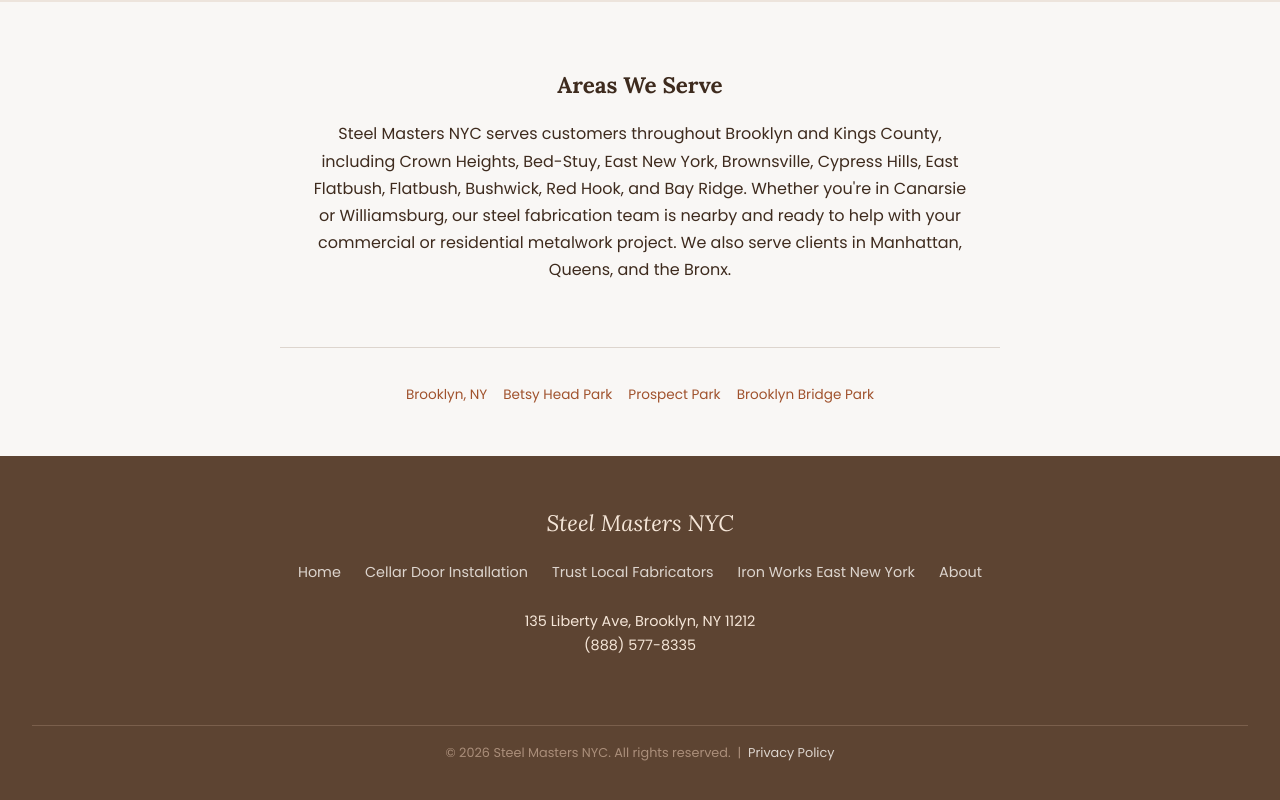
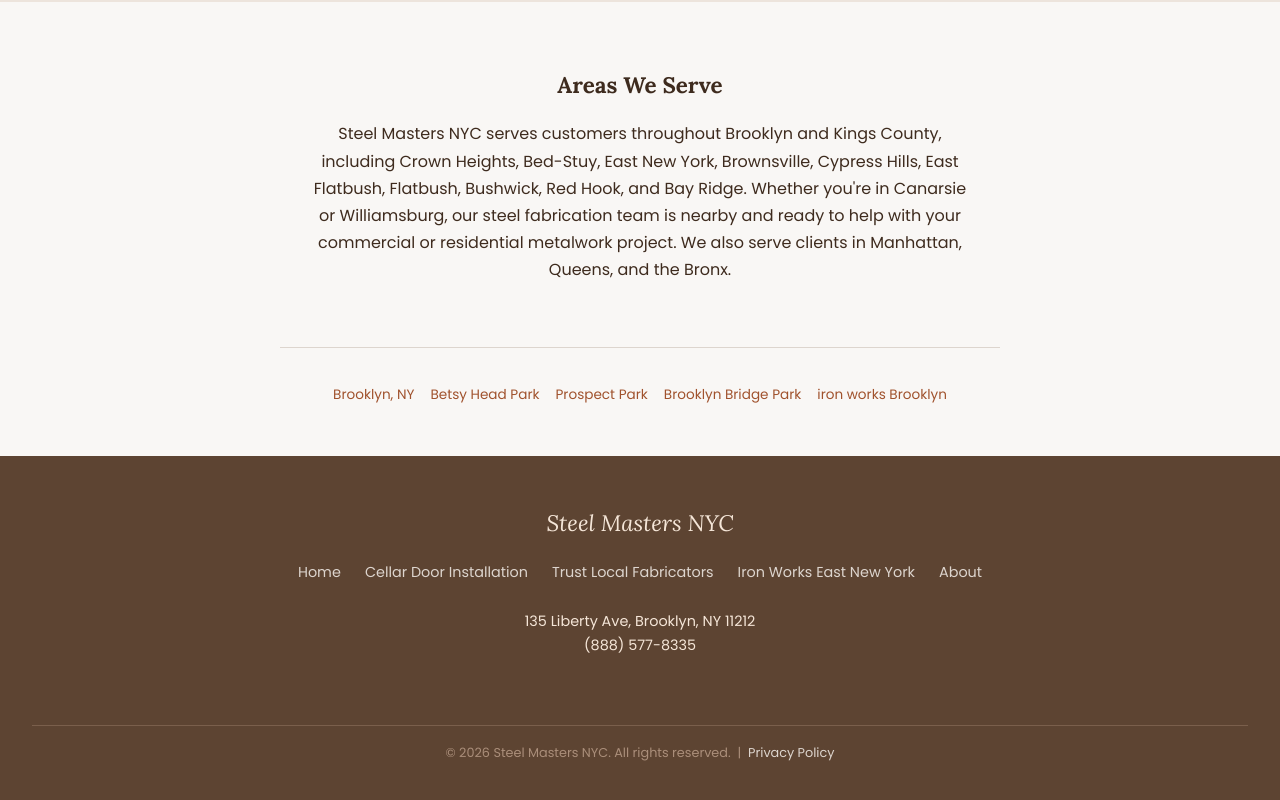
Before and after one commit to Ignitenew/steel-fabricator-brooklyn-ny, a plain HTML site: page about-us.html in a window 1280 px wide. Shown: the part 4341-5141 px from the top of the page. Drawn offline with nearby package versions, Linux system fonts and the light colour scheme; some icons are missing.

Commit message:
Update HTML files with link wheel links

```diff
--- a/about-us.html
+++ b/about-us.html
@@ -144,7 +144,7 @@
       <li><a href="https://www.google.com/maps/place/?q=place_id:ChIJPXIzPotcwokRHbQm99oqHnU" target="_blank" rel="noopener noreferrer">Betsy Head Park</a></li>
       <li><a href="https://www.google.com/maps/place/?q=place_id:ChIJQwRohxBbwokRmHrfAMb3ixc" target="_blank" rel="noopener noreferrer">Prospect Park</a></li>
       <li><a href="https://www.google.com/maps/place/?q=place_id:ChIJjaFpo0ZawokRBcOFUZ13CaE" target="_blank" rel="noopener noreferrer">Brooklyn Bridge Park</a></li>
-      <!-- LINK_WHEEL -->
+      <li><a href="https://metal-fabrication-new-york.onrender.com" target="_blank" rel="noopener noreferrer">iron works Brooklyn</a></li>
     </ul>
   </section>
 
```
Also changed, not shown: cellar-door-installation-brooklyn.html (+1 -1 lines), index.html (+1 -1 lines), iron-works-east-new-york-brooklyn.html (+1 -1 lines), why-brooklyn-trusts-local-steel-fabricators.html (+1 -1 lines).
